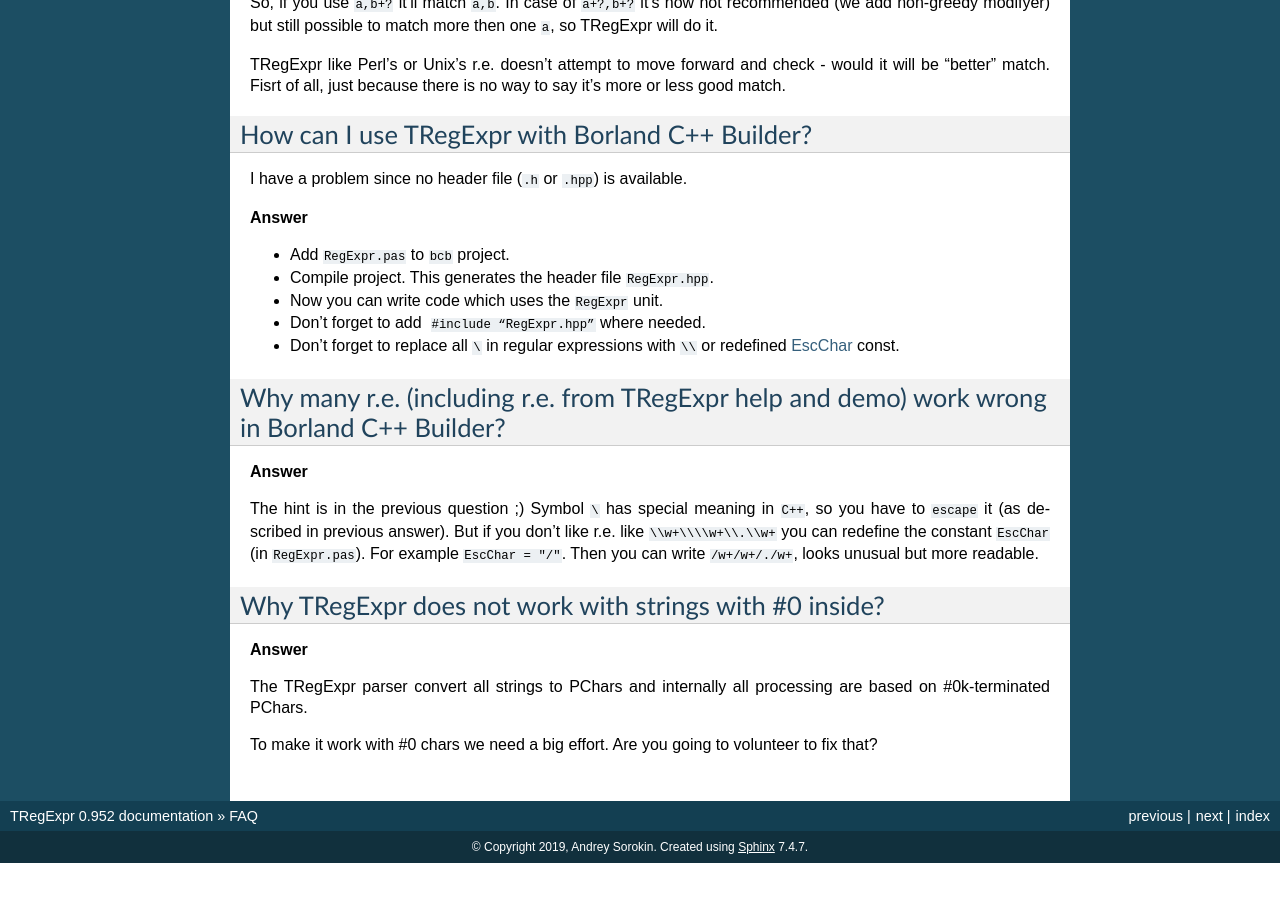
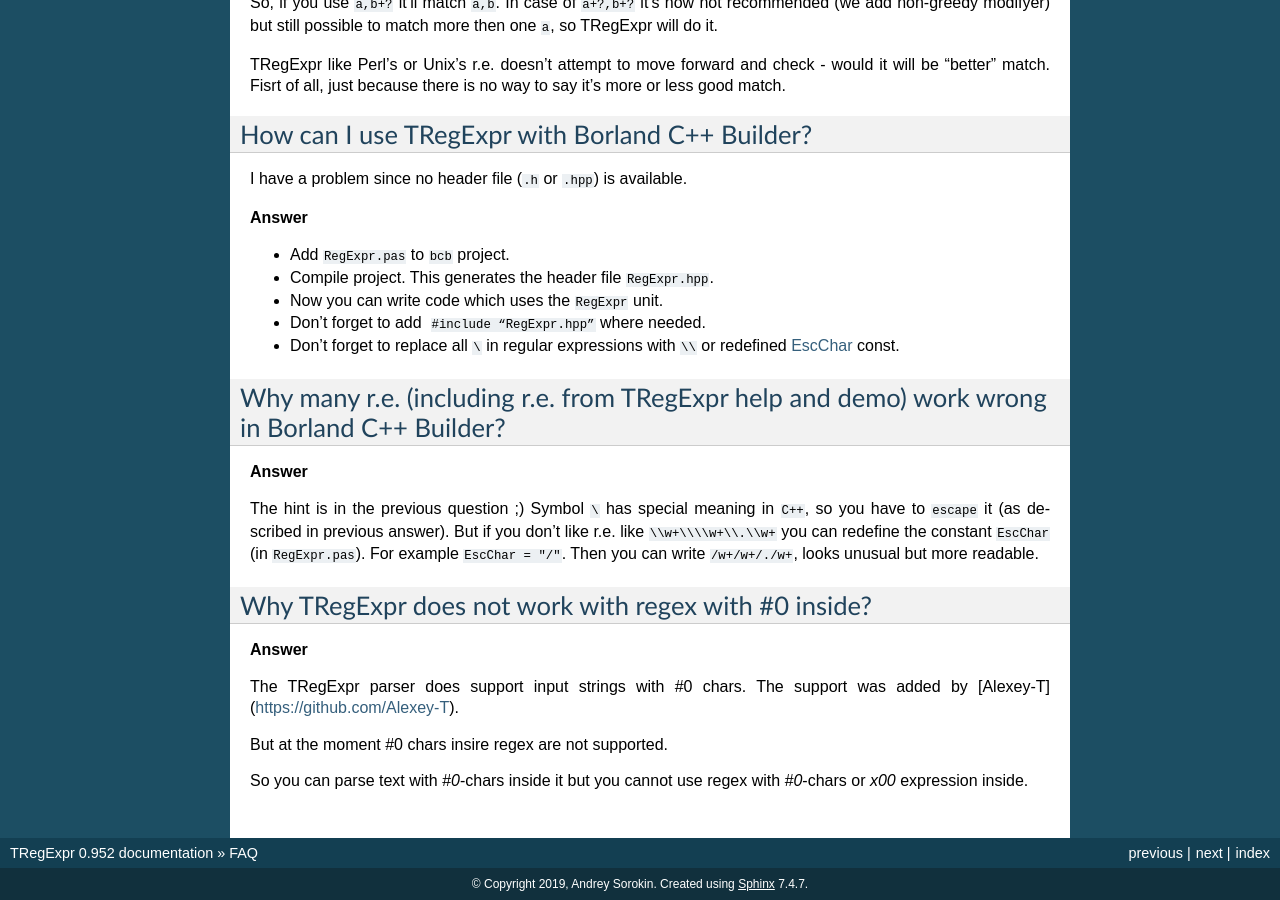
Before and after one commit to andgineer/TRegExpr, a Sphinx documentation site: the page built from docs/faq.rst, in a window 1280 px wide and 900 px high, scrolled down 2210 px. Built offline with Sphinx 7.4.7, drawn with Linux system fonts in a browser that asks for light colours; before the commit the page ends 3073 px from its top, so only the background shows below that; some of the changed text lies outside the part shown.

Commit message:
null-chard doc change

```diff
--- a/docs/faq.rst
+++ b/docs/faq.rst
@@ -180,13 +180,15 @@ don't like r.e. like ``\\w+\\\\w+\\.\\w+`` you can redefine the constant ``EscCh
 For example ``EscChar = "/"``. Then you can write ``/w+/w+/./w+``,
 looks unusual but more readable.
 
-Why TRegExpr does not work with strings with #0 inside?
+Why TRegExpr does not work with regex with #0 inside?
 ~~~~~~~~~~~~~~~~~~~~~~~~~~~~~~~~~~~~~~~~~~~~~~~~~~~~~~~
 
 **Answer**
 
-The TRegExpr parser convert all strings to PChars and internally all processing
-are based on #0k-terminated PChars.
+The TRegExpr parser does support input strings with #0 chars.
+The support was added by [Alexey-T](https://github.com/Alexey-T).
 
-To make it work with #0 chars we need a big effort. Are you going to volunteer
-to fix that?
+But at the moment #0 chars insire regex are not supported.
+
+So you can parse text with `#0`-chars inside it but you cannot use regex with
+`#0`-chars or `\x00` expression inside.
```
Also changed, not shown: 5 other files.
